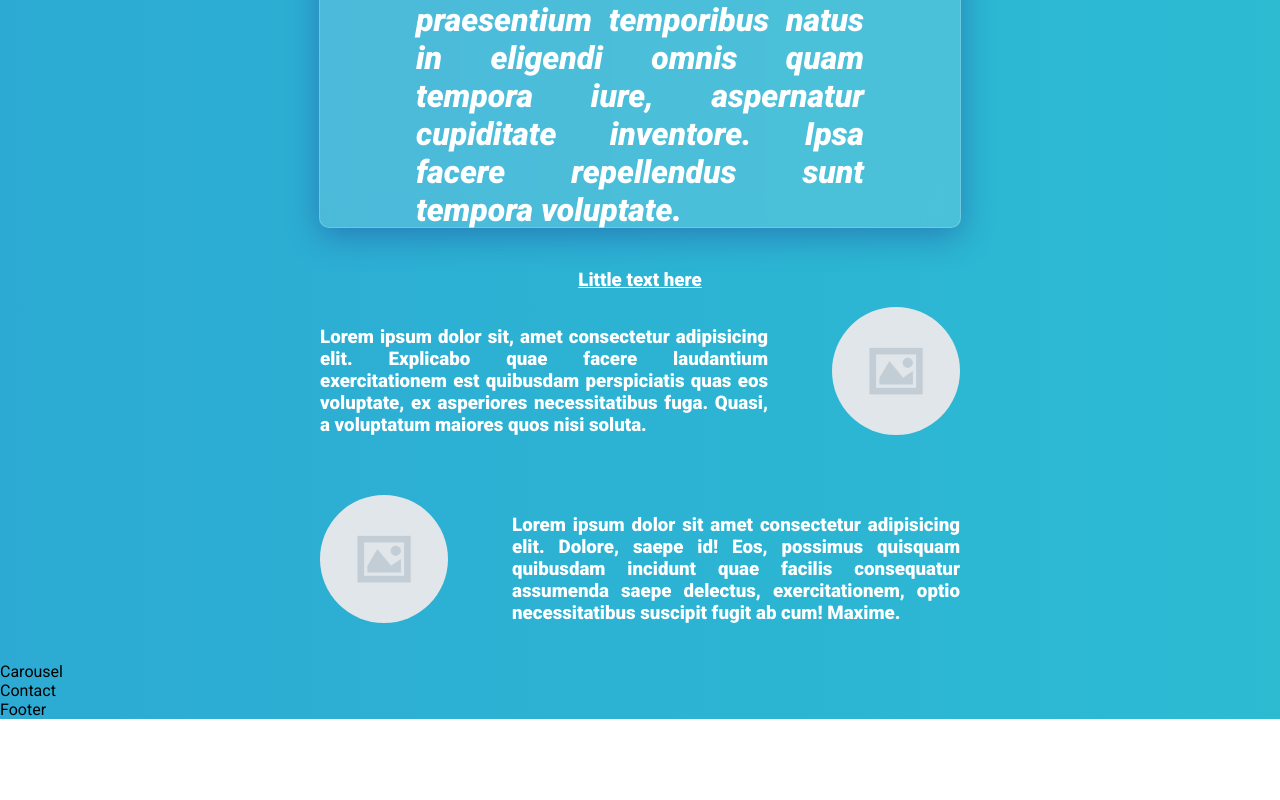
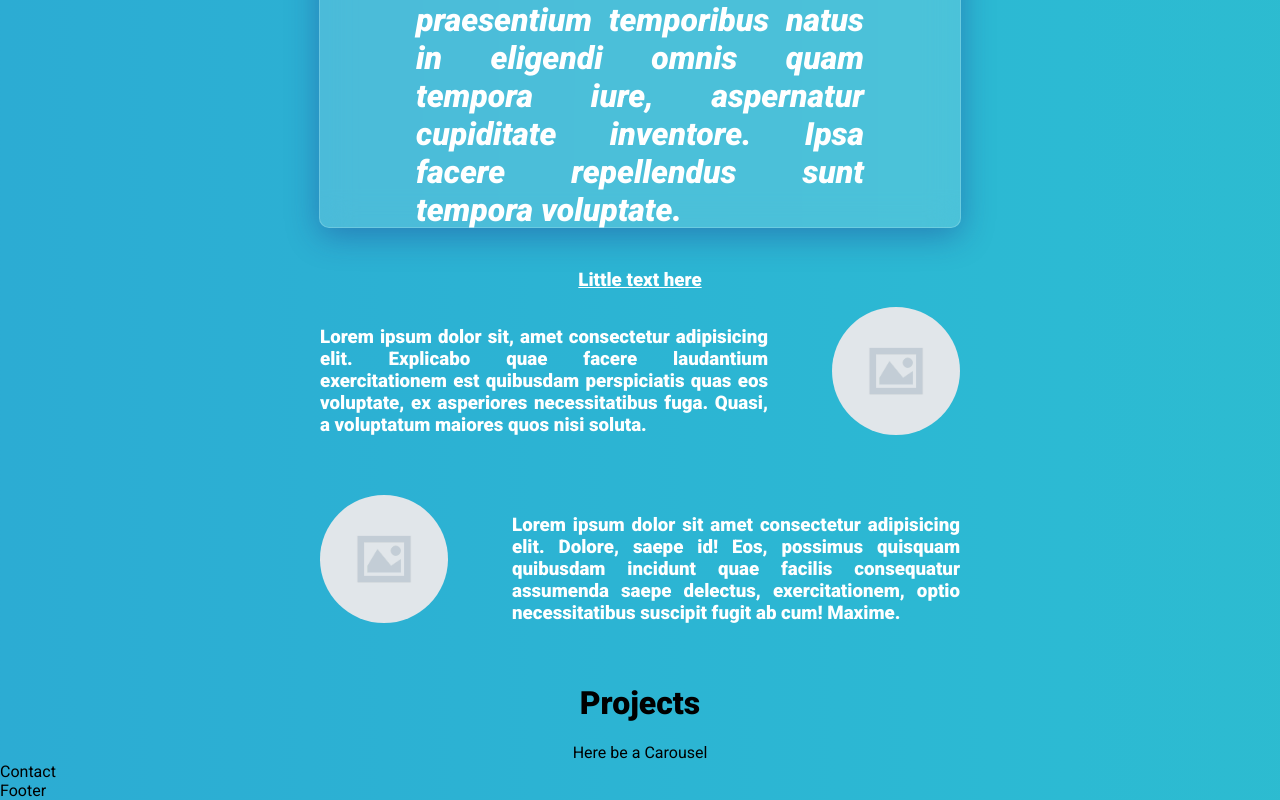
Before and after one commit to NovumChaldea/persona, a React (Create React App) app: page / in a window 1280 px wide. Shown: the part 202-1002 px from the top of the page. Before the commit the page ends 921 px from the top, so only its background shows below. Built offline with nearby package versions, Linux system fonts and the light colour scheme.

Commit message:
First structure of the Carousel section

```diff
--- a/src/components/Carousel.jsx
+++ b/src/components/Carousel.jsx
@@ -1,8 +1,15 @@
-import React from 'react'
+import React, { Fragment } from 'react';
+import styles from '../styles/Carousel.module.css';
 
 const Carousel = () => {
   return (
-    <div>Carousel</div>
+    <Fragment>
+      <div className={styles.container}>
+        <h1>Projects</h1>
+        <div>Here be a Carousel</div>
+      </div>
+
+    </Fragment>
   )
 }
 
--- a/src/styles/Carousel.module.css
+++ b/src/styles/Carousel.module.css
@@ -0,0 +1,6 @@
+.container{
+    display: flex;
+    flex-direction: column;
+    justify-content: center;
+    align-items: center;
+}
```
